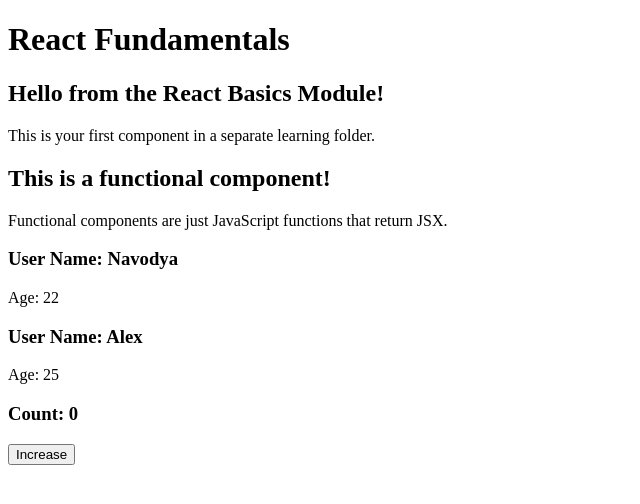
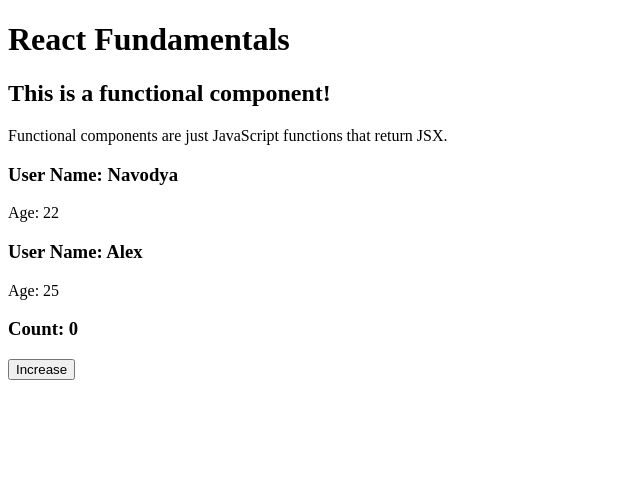
Before and after one commit to manamendraJN/react-learning-repository, a React (Vite) app in the folder react-app/: page / in a window 1280 px wide. Shown: the top 504 px of the page, without its empty margins (0-640 px from the left). Built offline with nearby package versions, Linux system fonts and the light colour scheme.

Commit message:
remove the hello component

```diff
--- a/react-app/src/App.jsx
+++ b/react-app/src/App.jsx
@@ -1,4 +1,3 @@
-import Hello from './components/Hello'
 import Message from './components/Message'
 import User from './components/User'
 import Counter from './components/Counter'
@@ -8,13 +7,13 @@
     <div>
       <h1>React Fundamentals</h1>
 
-      <Hello />
       <Message />
 
       <User name="Navodya" age={22} />
       <User name="Alex" age={25} />
 
       <Counter />
+
     </div>
   )
 }
--- a/react-app/src/components/Hello.jsx
+++ /dev/null
@@ -1,10 +0,0 @@
-function Hello() {
-  return (
-    <div>
-      <h2>Hello from the React Basics Module!</h2>
-      <p>This is your first component in a separate learning folder.</p>
-    </div>
-  )
-}
-
-export default Hello
```
